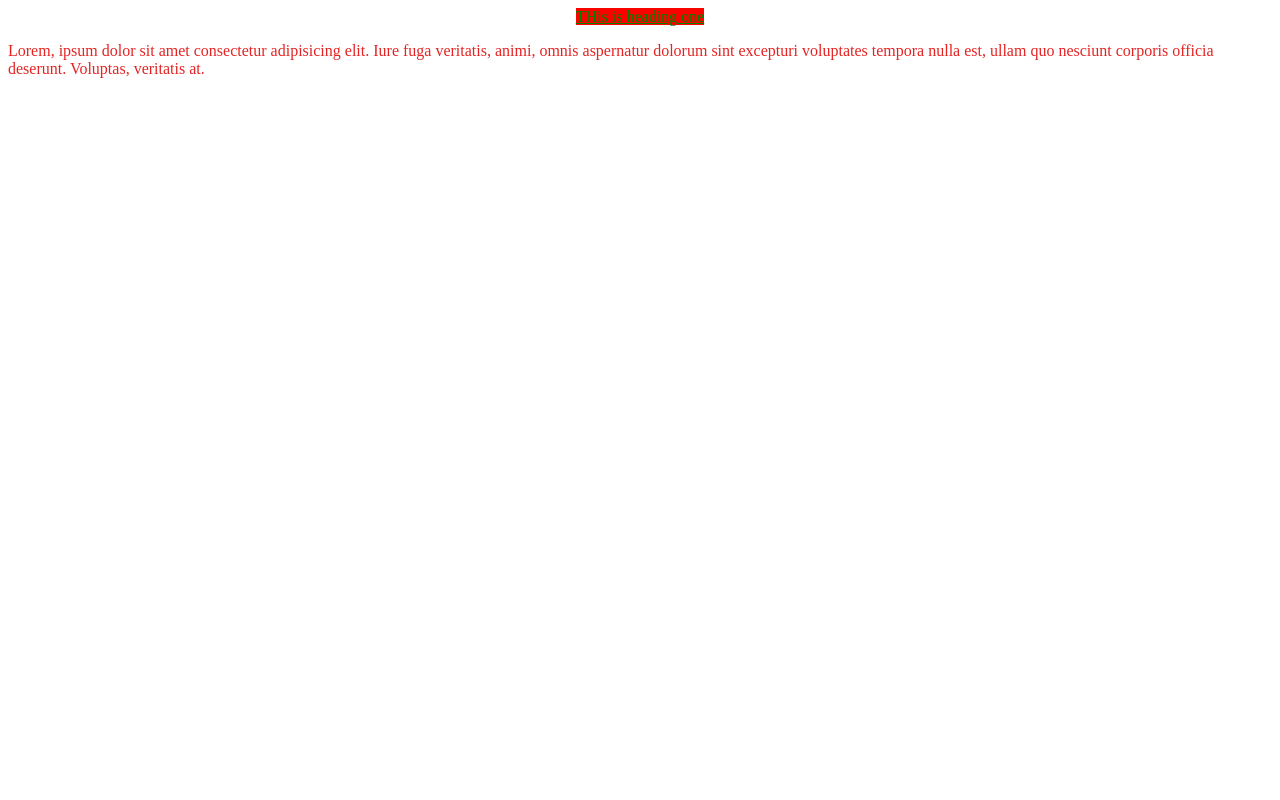
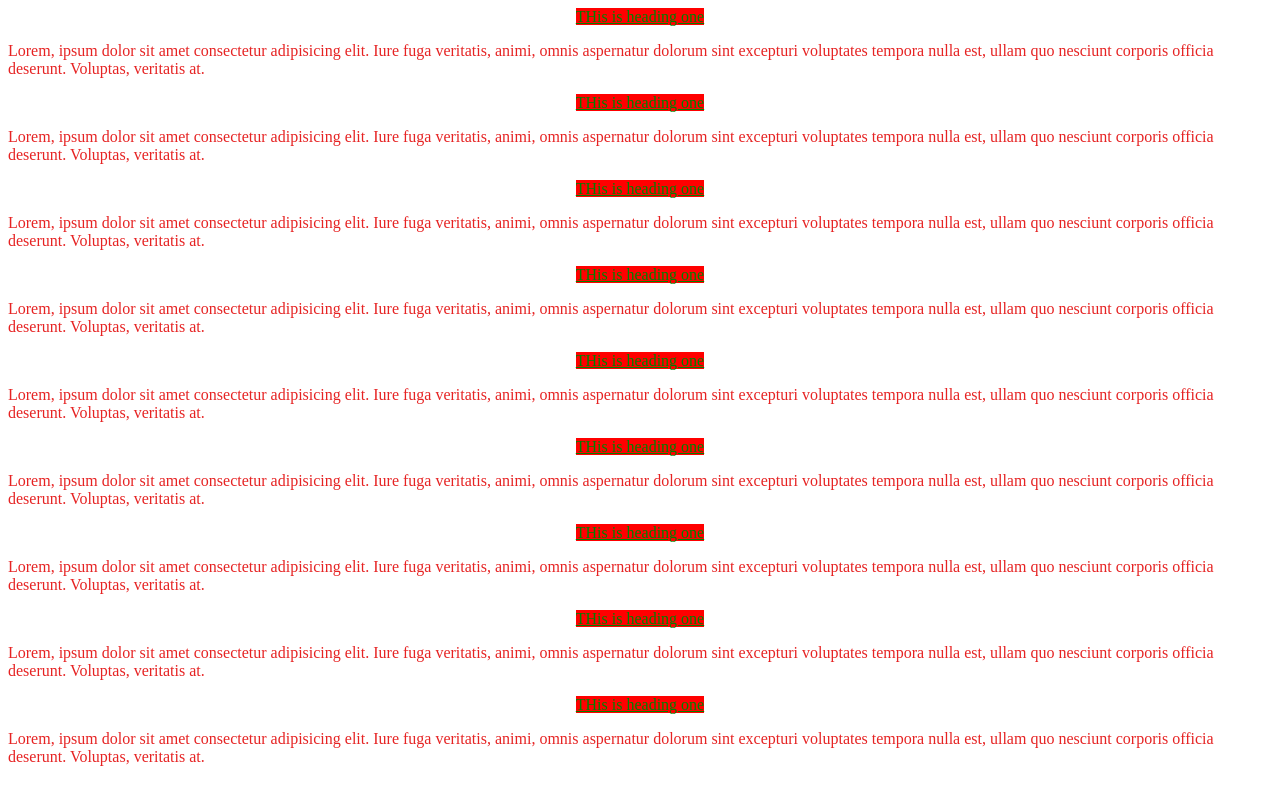
Before and after one commit to Sajidul-Is1am/my-simple-website, a plain HTML site: page index.html in a window 1280 px wide. Drawn offline with Linux system fonts and the light colour scheme.

Commit message:
banner anohter

```diff
--- a/index.html
+++ b/index.html
@@ -9,5 +9,22 @@
 <body>
     <div class="abc"><a href="#" class="for_bg">THis is heading one</a></div>
     <p>Lorem, ipsum dolor sit amet consectetur adipisicing elit. Iure fuga veritatis, animi, omnis aspernatur dolorum sint excepturi voluptates tempora nulla est, ullam quo nesciunt corporis officia deserunt. Voluptas, veritatis at.</p>
+    <div class="abc"><a href="#" class="for_bg">THis is heading one</a></div>
+    <p>Lorem, ipsum dolor sit amet consectetur adipisicing elit. Iure fuga veritatis, animi, omnis aspernatur dolorum sint excepturi voluptates tempora nulla est, ullam quo nesciunt corporis officia deserunt. Voluptas, veritatis at.</p>
+    <div class="abc"><a href="#" class="for_bg">THis is heading one</a></div>
+    <p>Lorem, ipsum dolor sit amet consectetur adipisicing elit. Iure fuga veritatis, animi, omnis aspernatur dolorum sint excepturi voluptates tempora nulla est, ullam quo nesciunt corporis officia deserunt. Voluptas, veritatis at.</p>
+    <div class="abc"><a href="#" class="for_bg">THis is heading one</a></div>
+    <p>Lorem, ipsum dolor sit amet consectetur adipisicing elit. Iure fuga veritatis, animi, omnis aspernatur dolorum sint excepturi voluptates tempora nulla est, ullam quo nesciunt corporis officia deserunt. Voluptas, veritatis at.</p>
+    <div class="abc"><a href="#" class="for_bg">THis is heading one</a></div>
+    <p>Lorem, ipsum dolor sit amet consectetur adipisicing elit. Iure fuga veritatis, animi, omnis aspernatur dolorum sint excepturi voluptates tempora nulla est, ullam quo nesciunt corporis officia deserunt. Voluptas, veritatis at.</p>
+    <div class="abc"><a href="#" class="for_bg">THis is heading one</a></div>
+    <p>Lorem, ipsum dolor sit amet consectetur adipisicing elit. Iure fuga veritatis, animi, omnis aspernatur dolorum sint excepturi voluptates tempora nulla est, ullam quo nesciunt corporis officia deserunt. Voluptas, veritatis at.</p>
+    <div class="abc"><a href="#" class="for_bg">THis is heading one</a></div>
+    <p>Lorem, ipsum dolor sit amet consectetur adipisicing elit. Iure fuga veritatis, animi, omnis aspernatur dolorum sint excepturi voluptates tempora nulla est, ullam quo nesciunt corporis officia deserunt. Voluptas, veritatis at.</p>
+    <div class="abc"><a href="#" class="for_bg">THis is heading one</a></div>
+    <p>Lorem, ipsum dolor sit amet consectetur adipisicing elit. Iure fuga veritatis, animi, omnis aspernatur dolorum sint excepturi voluptates tempora nulla est, ullam quo nesciunt corporis officia deserunt. Voluptas, veritatis at.</p>
+    <div class="abc"><a href="#" class="for_bg">THis is heading one</a></div>
+    <p>Lorem, ipsum dolor sit amet consectetur adipisicing elit. Iure fuga veritatis, animi, omnis aspernatur dolorum sint excepturi voluptates tempora nulla est, ullam quo nesciunt corporis officia deserunt. Voluptas, veritatis at.</p>
+
 </body>
 </html>
```
